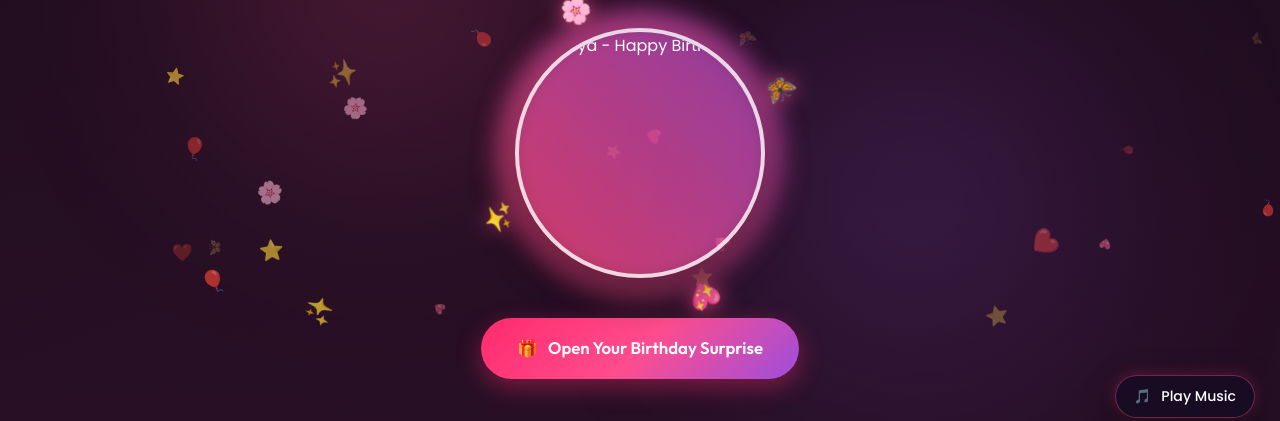
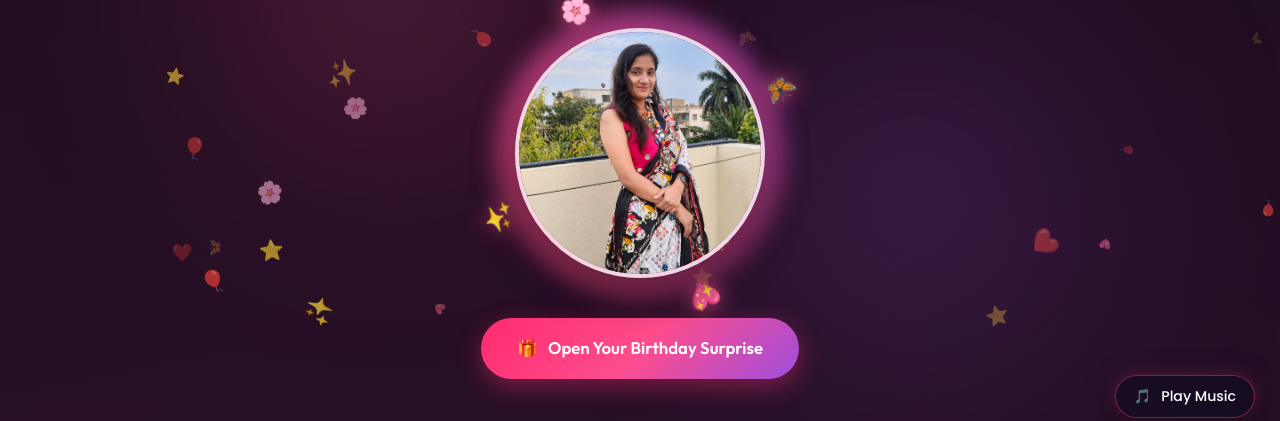
Before and after one commit to RJ-RUSHI/Bday-Surprise, a plain HTML site: page index.html in a window 1280 px wide. Shown: the part 357-778 px from the top of the page. Drawn offline with nearby package versions, Linux system fonts and the light colour scheme; animation ran at ten frames a second; files whose address does not match are found by name; a web font is replaced by a local one.

Commit message:
Update image source path for Jaya's photo

```diff
--- a/index.html
+++ b/index.html
@@ -121,7 +121,7 @@
           </div>
           <div class="hero-portrait-card">
             <!-- Jaya's Hero Photo: Replace assets/images/jaya1.jpg if needed -->
-            <img src="assets/images/jaya1.jpg" alt="Jaya - Happy Birthday" class="hero-photo" id="heroPhoto">
+            <img src="jaya1.jpg" alt="Jaya - Happy Birthday" class="hero-photo" id="heroPhoto">
             <div class="portrait-overlay"></div>
           </div>
         </div>
```
